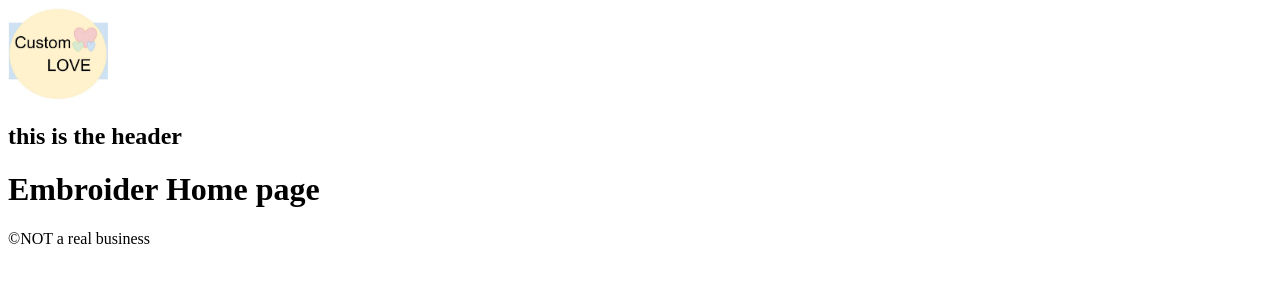
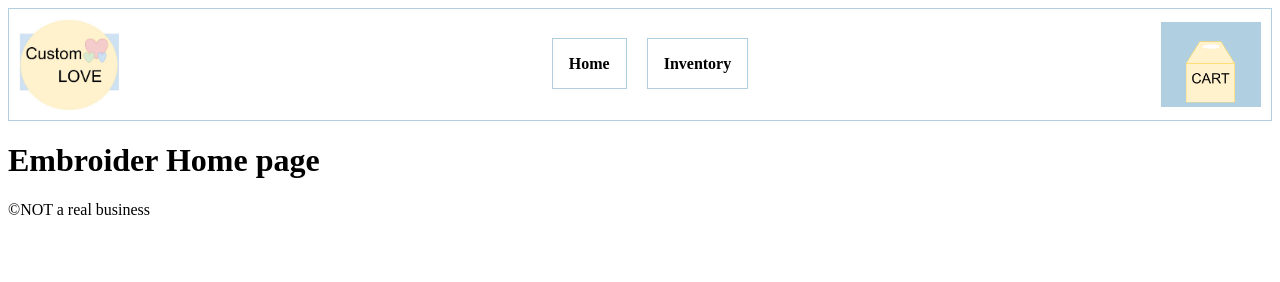
Before and after one commit to Anna-tay/EmborderStyles, a plain HTML site: page src/index.html in a window 1280 px wide. Drawn offline with Linux system fonts and the light colour scheme.

Commit message:
header section done

```diff
--- a/src/css/large.css
+++ b/src/css/large.css
@@ -0,0 +1,4 @@
+:root {
+    --main-bg-color: #f0f0f0; /* Define a variable for the background color */
+    --main-text-color: #333;   /* Define a variable for the text color */
+  }
--- a/src/css/styles.css
+++ b/src/css/styles.css
@@ -0,0 +1,41 @@
+:root {
+    --blue: #6aa5c786;
+    --pink: #ca7fca86;
+    --yellow: #ece17f86;
+    --green: #6ac76a86;
+}
+
+/* ------------------------ header section --------------------------------------*/
+.navigation-section{
+    border: 1px solid var(--blue);
+    display: flex;
+    align-items: center;
+    justify-content: space-between;
+    padding: 10px;
+}
+.cart_logo{
+    background-color: var(--blue);
+    float:right;
+}
+
+/* nav section  */
+nav {
+    padding: 10px;
+    display: flex;
+    align-content: center;
+  }
+
+  nav a {
+    color: black;
+    text-decoration: none;
+    padding: 1rem;
+    border: 1px solid var(--blue);
+    margin-left: 20px;
+    width: 70px;
+
+  }
+
+  /* Style the links on hover */
+  nav a:hover {
+    background-color: var(--yellow);
+  }
--- a/src/index.html
+++ b/src/index.html
@@ -4,7 +4,7 @@
     <meta charset="UTF-8" />
     <meta name="viewport" content="width=device-width, initial-scale=1.0" />
     <title>Custom Love | Home</title>
-    <link rel="stylesheet" href="css/style.css" />
+    <link rel="stylesheet" href="/css/styles.css" />
     <script src="js/main.js" type="module"></script>
   </head>
 
--- a/src/partials/header.html
+++ b/src/partials/header.html
@@ -1,6 +1,14 @@
 <!-- add what you want the header to look like -->
 
-<div class="logo">
-  <img src="bublic\images\emborder_logo1.jpg" alt="logo for custom love"  width="100" >
-  <h2>this is the header</h2>
+<div class="navigation-section">
+  <img src="bublic\images\site\emborder_logo1.jpg" alt="logo for custom love"  width="100" >
+
+  <nav>
+    <h4><a href="index.html">Home</a></h4>
+    <h4><a href="inventory.html">Inventory</a></h4>
+  </nav>
+
+  <div class="cart_logo">
+    <img src="bublic\images\site\cartemborder.png" alt="cart logo"  width="100" >
+  </div>
 </div>
```
Also changed, not shown: src/bublic/images/site/cartemborder.png (added), src/bublic/images/site/emborder_logo.jpg (renamed from src/bublic/images/emborder_logo.jpg), src/bublic/images/site/emborder_logo1.jpg (renamed from src/bublic/images/emborder_logo1.jpg).
